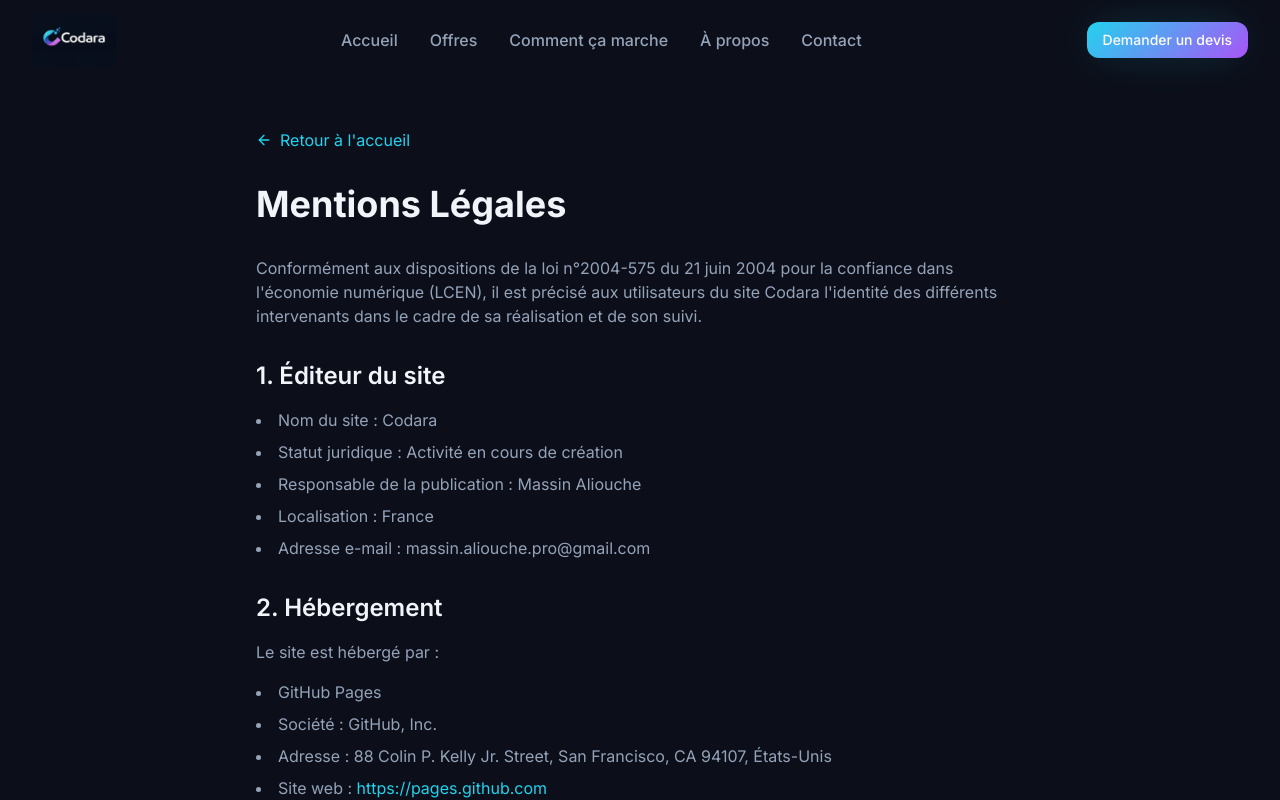
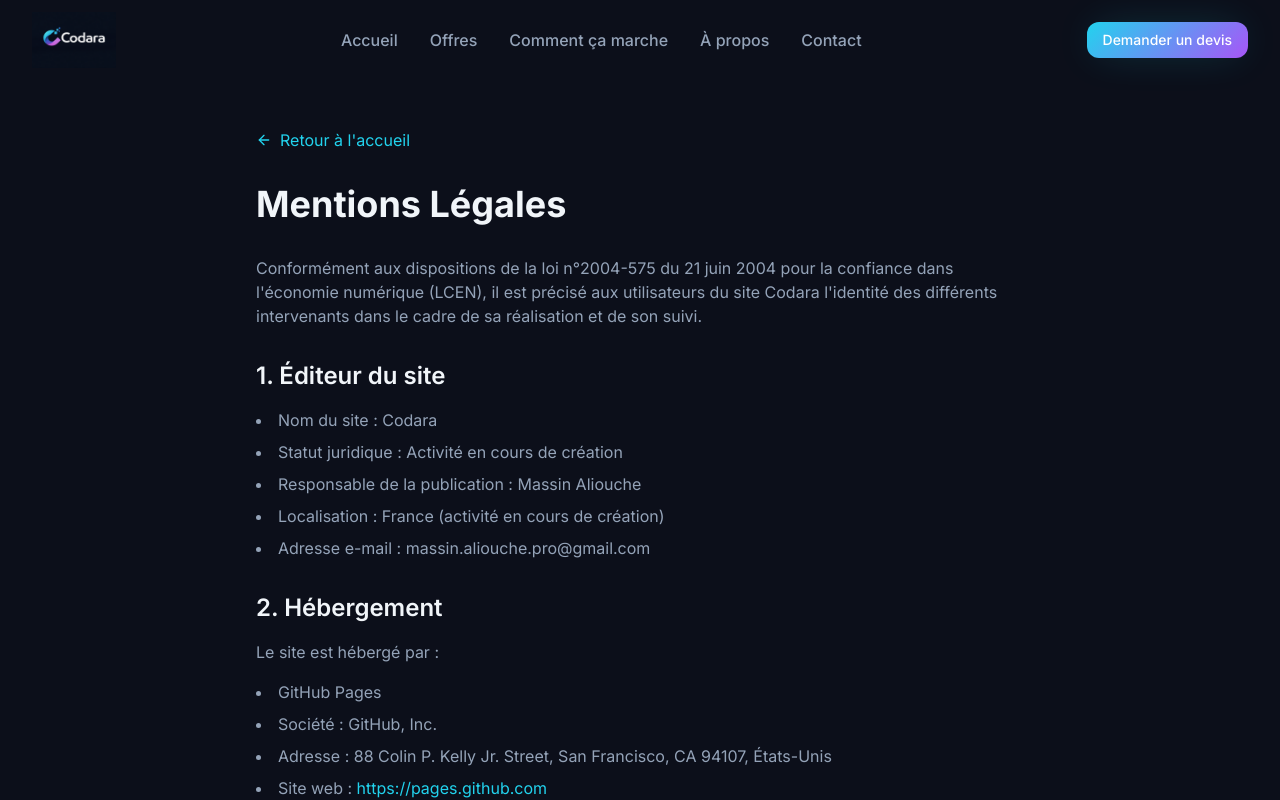
Before and after one commit to Massin-Aliouche/Codara, a Next.js app: page /Codara/mentions-legales in a window 1280 px wide. Shown: the top 800 px of the page. Built offline with nearby package versions, Linux system fonts and the light colour scheme.

Commit message:
Harmonisation finale: retouches, categories portfolio, mentions legales

```diff
--- a/src/app/mentions-legales/page.tsx
+++ b/src/app/mentions-legales/page.tsx
@@ -41,7 +41,7 @@ export default function MentionsLegales() {
                   <li>Nom du site : Codara</li>
                   <li>Statut juridique : Activité en cours de création</li>
                   <li>Responsable de la publication : Massin Aliouche</li>
-                  <li>Localisation : France</li>
+                  <li>Localisation : France (activité en cours de création)</li>
                   <li>Adresse e-mail : {siteConfig.contact.email}</li>
                 </ul>
               </section>
--- a/src/components/sections/Portfolio.tsx
+++ b/src/components/sections/Portfolio.tsx
@@ -5,7 +5,7 @@ import { ExternalLink } from 'lucide-react';
 import { portfolio } from '@/lib/config';
 import { Badge } from '@/components/ui';
 
-const categories = ['Tous', 'Site Vitrine', 'E-commerce', 'Application Web'];
+const categories = ['Tous', 'Site Vitrine'];
 
 export default function Portfolio() {
   const [activeCategory, setActiveCategory] = useState('Tous');
--- a/src/lib/config.ts
+++ b/src/lib/config.ts
@@ -161,7 +161,7 @@ export const faq = [
   },
   {
     question: "Je peux demander des modifications après ?",
-    answer: "Oui. Une modification est incluse après livraison (offre Site vitrine). Ensuite, les modifications sont facturées à l'heure ou via un forfait maintenance mensuel.",
+    answer: "Oui. 1 à 2 retouches incluses selon la formule choisie. Ensuite, les modifications sont facturées à l'heure ou via un forfait maintenance mensuel.",
   },
   {
     question: "Mon site sera visible sur Google ?",
```
